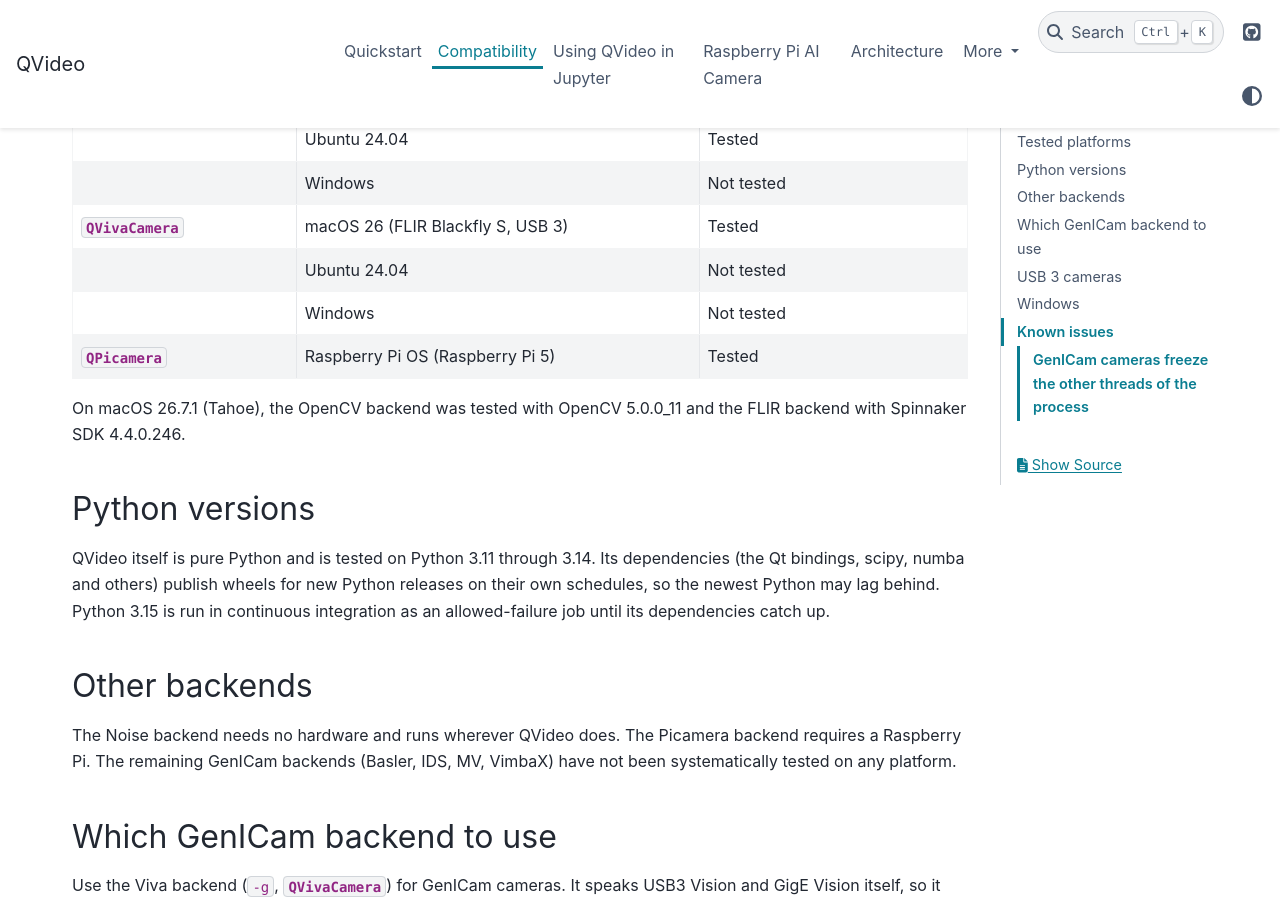
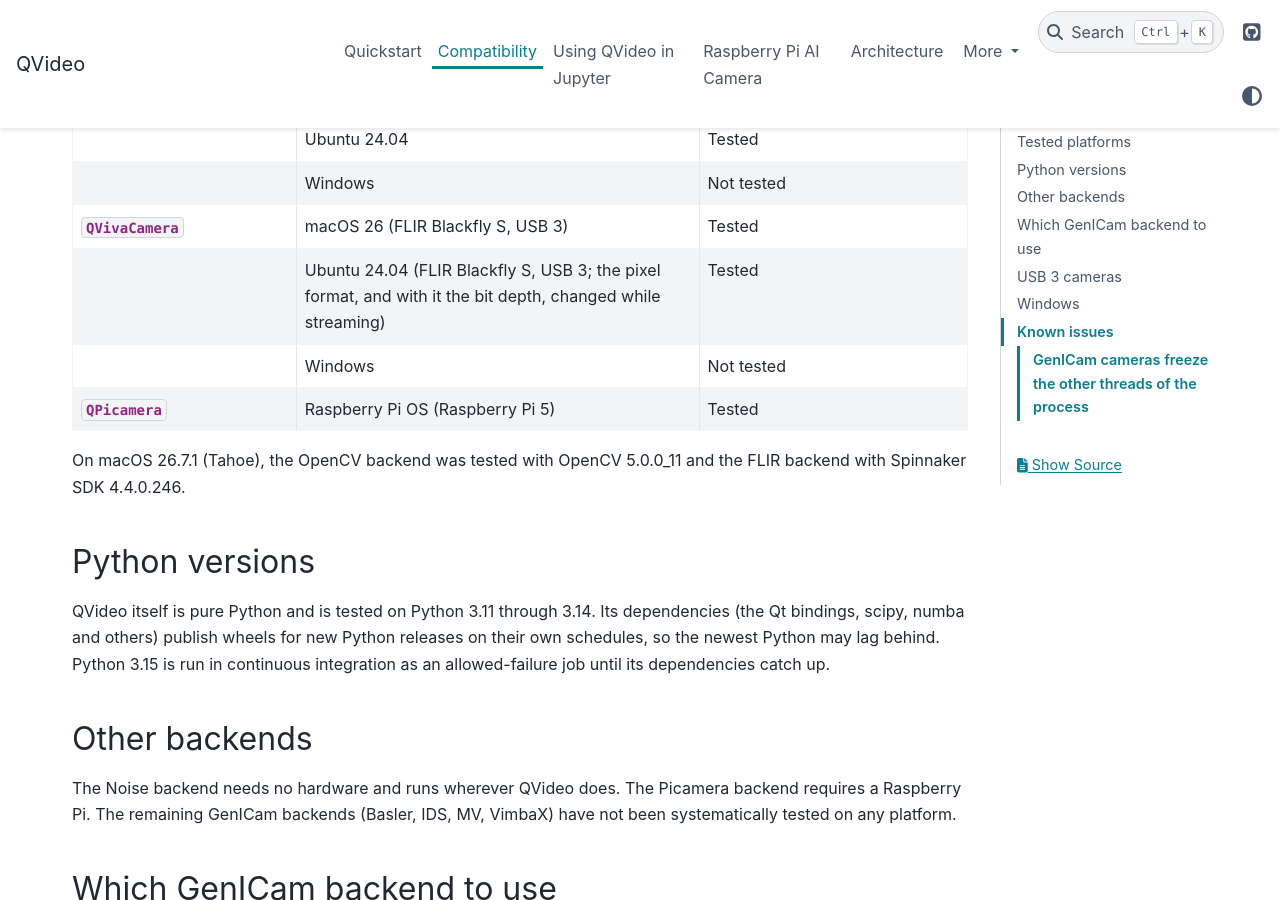
Before and after one commit to davidgrier/QVideo, a Sphinx documentation site: the page built from docs/compatibility.rst, in a window 1280 px wide and 900 px high, scrolled down 639 px. Built offline with Sphinx 7.4.7 and the PyData theme 0.15.4, drawn with Linux system fonts in a browser that asks for light colours.

Commit message:
Compatibility: the Viva backend is tested on Ubuntu 24.04
A Blackfly S over USB 3, with the pixel format (the bit depth) changed
while streaming.

Co-Authored-By: Claude Sonnet 5.5 <noreply@anthropic.com>

```diff
--- a/docs/compatibility.rst
+++ b/docs/compatibility.rst
@@ -44,8 +44,9 @@ Tested platforms
      - macOS 26 (FLIR Blackfly S, USB 3)
      - Tested
    * -
-     - Ubuntu 24.04
-     - Not tested
+     - Ubuntu 24.04 (FLIR Blackfly S, USB 3; the pixel format,
+       and with it the bit depth, changed while streaming)
+     - Tested
    * -
      - Windows
      - Not tested
```
Also changed, not shown: README.md (+1 -0 lines).
